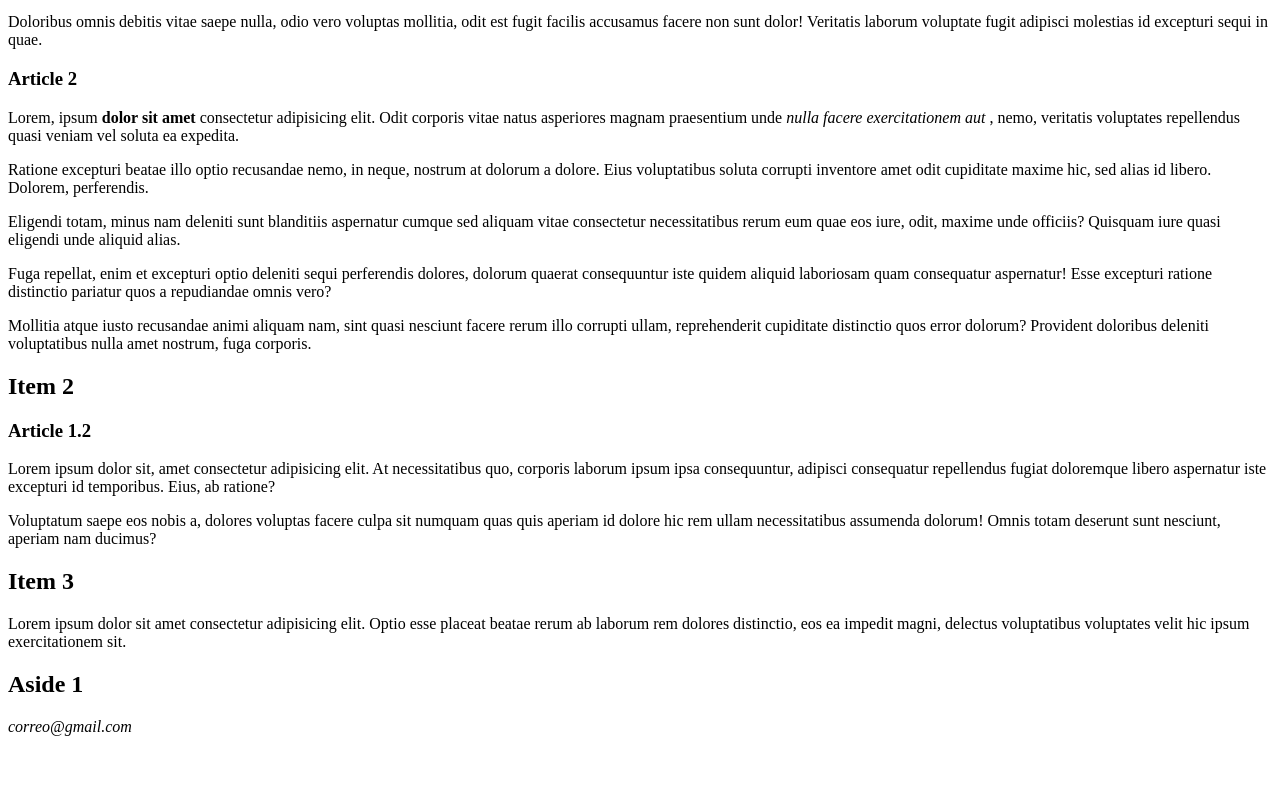
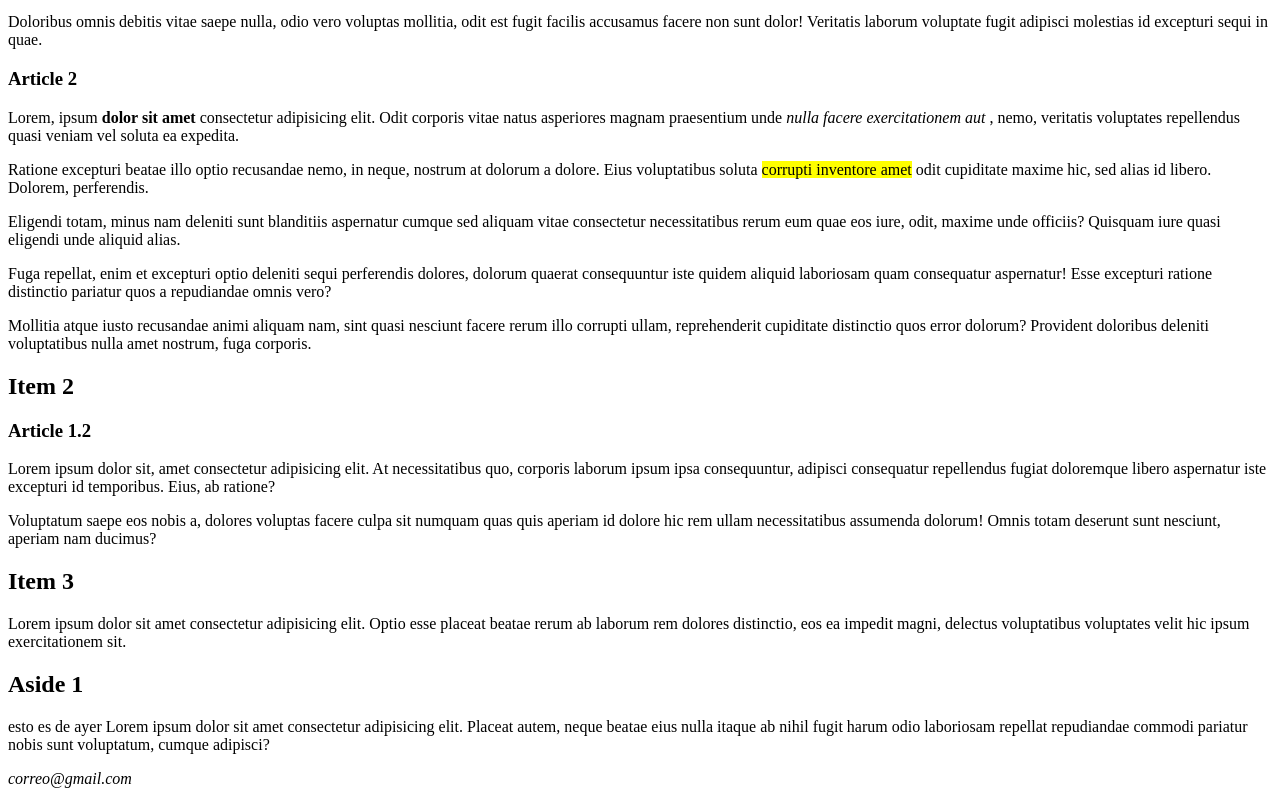
Before and after one commit to pererac/curso, a website: page index.html in a window 1280 px wide. Shown: the part 520-1316 px from the top of the page. Before the commit the page ends 1264 px from the top, so only its background shows below. Drawn offline with Linux system fonts and the light colour scheme.

Commit message:
nuevo 29

```diff
--- a/index.html
+++ b/index.html
@@ -53,7 +53,7 @@
                magnam praesentium unde <em>nulla facere exercitationem aut</em>  , nemo, veritatis voluptates repellendus
                quasi veniam vel soluta ea expedita.</p>
             <p>Ratione excepturi beatae illo optio recusandae nemo, in neque, nostrum at dolorum a dolore. Eius
-               voluptatibus soluta corrupti inventore amet odit cupiditate maxime hic, sed alias id libero.
+               voluptatibus soluta <mark> corrupti inventore amet</mark> odit cupiditate maxime hic, sed alias id libero.
                Dolorem, perferendis.</p>
             <p>Eligendi totam, minus nam deleniti sunt blanditiis aspernatur cumque sed aliquam vitae consectetur
                necessitatibus rerum eum quae eos iure, odit, maxime unde officiis? Quisquam iure quasi eligendi
@@ -91,6 +91,7 @@
    </main>
    <aside>
       <h2>Aside 1</h2>
+      <p>esto es de <time datetime="2018-10-28">ayer</time> Lorem ipsum dolor sit amet consectetur adipisicing elit. Placeat autem, neque beatae eius nulla itaque ab nihil fugit harum odio laboriosam repellat repudiandae commodi pariatur nobis sunt voluptatum, cumque adipisci?</p>
    </aside>
    <footer>
       <address>correo@gmail.com</address>
```
